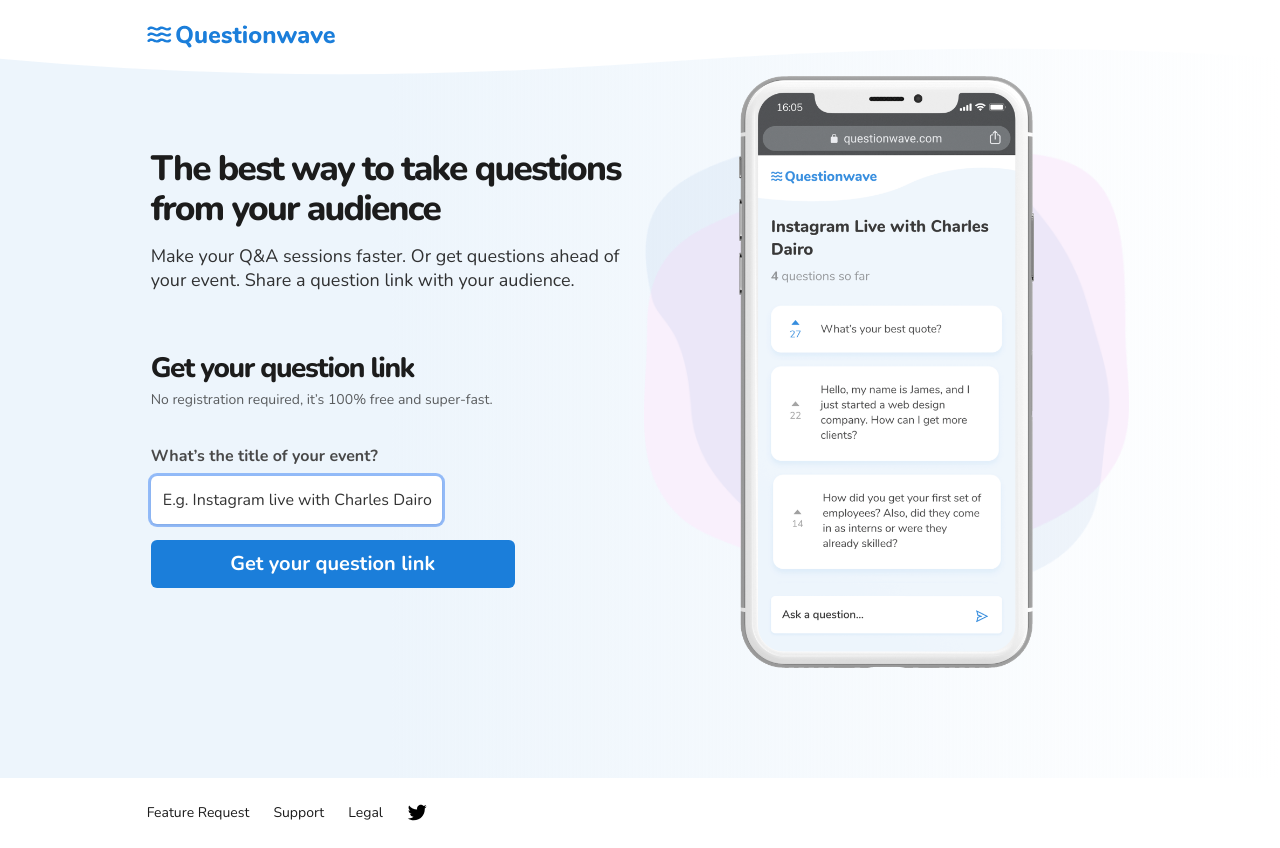
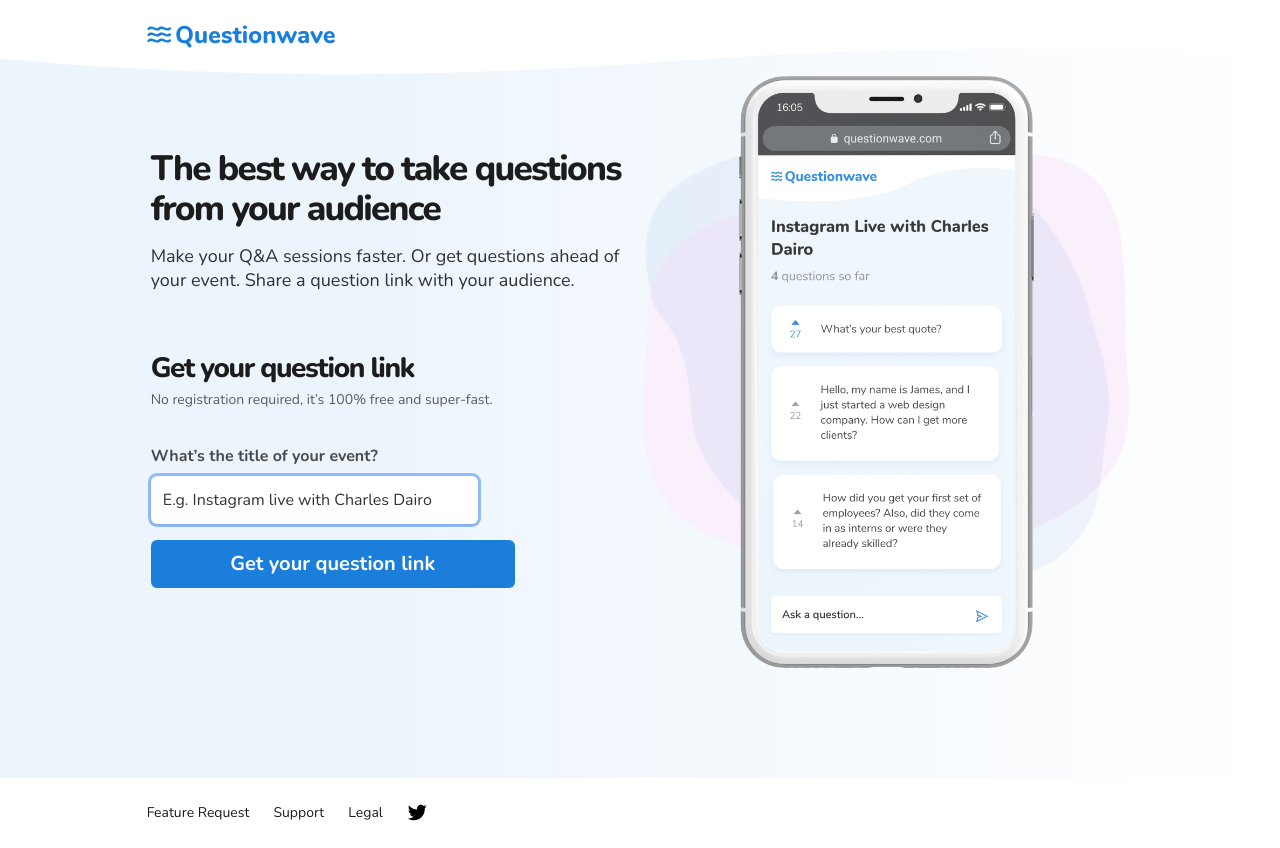
Before and after one commit to Adetoro/Questionwave-api, a React (Create React App) app in the folder client/: page / in a window 1280 px wide. Built offline with nearby package versions, Linux system fonts and the light colour scheme; no server answers.

Commit message:
updateing question page

```diff
--- a/client/src/components/AskQuestion/AskQuestion.js
+++ b/client/src/components/AskQuestion/AskQuestion.js
@@ -70,7 +70,7 @@
                         type="text"
                         value={question}
                         autoFocus
-                        className=" w-full h-12 text-black-500 outline-none p-5 overflow-auto placeholder-mid_gray"
+                        className="  h-12 text-black-500 outline-none p-5 overflow-auto placeholder-mid_gray"
                         placeholder='Ask a question...'
                         onKeyPress= {handleKeypress}
                         onChange={handleChange}
@@ -79,7 +79,7 @@
                         <button
                             onClick={() => {handleSubmit(); setTimeout(()=>scroll({ y: 50000000000000000000000000000000000000, smooth: true }), 5000)}}
                             type="submit"
-                            className="  h-7 ">
+                            className="  ">
                             <img alt="send question" src={send_question_icon} className="ask_button"/>
 
                         </button>
--- a/client/src/components/AskQuestion/askQuestion.css
+++ b/client/src/components/AskQuestion/askQuestion.css
@@ -1,7 +1,7 @@
 input[type="text"] {
     border-top-left-radius: 0.375rem;
     border-bottom-left-radius: 0.375rem;
-    width: 80%;
+    width: 90%;
 }
 
 .ask_button {
--- a/client/src/components/MakeRequest/MakeRequest.css
+++ b/client/src/components/MakeRequest/MakeRequest.css
@@ -1,7 +1,7 @@
 input[type="text"] {
     border-top-left-radius: 0.375rem;
     border-bottom-left-radius: 0.375rem;
-    width: 80%;
+    width: 90%;
 }
 
 .ask_button {
--- a/client/src/components/MakeRequest/MakeRequest.js
+++ b/client/src/components/MakeRequest/MakeRequest.js
@@ -70,7 +70,7 @@
                         type="text"
                         value={question}
                         autoFocus
-                        className="rounded-md w-full h-12 text-black-500 outline-none ring border-mid_blue shadow p-5 overflow-auto placeholder-mid_gray"
+                        className="  h-12 text-black-500 outline-none p-5 overflow-auto placeholder-mid_gray"
                         placeholder='Make a request...'
                         onKeyPress= {handleKeypress}
                         onChange={handleChange}
@@ -79,7 +79,7 @@
                         <button
                             onClick={() => {handleSubmit(); setTimeout(()=>scroll({ y: 50000000000000000000000000000000000000, smooth: true }), 5000)}}
                             type="submit"
-                            className=" w-4 h-7 ">
+                            className="  ">
                             <img alt="send request" src={send_question_icon} className="ask_button"/>
 
                         </button>
--- a/client/src/pages/FeatureRequests/FeatureRequests.js
+++ b/client/src/pages/FeatureRequests/FeatureRequests.js
@@ -7,7 +7,7 @@
 import './FeatureRequests.css';
 import message_icon from './message_icon.svg';
 
-const Questions = (props) => {
+const FeatureRequests = (props) => {
     let history = useHistory();
 
   const [Count, setCount] = useState(0);
@@ -190,4 +190,4 @@
 
 }
 
-  export default Questions;
+  export default FeatureRequests ;
```
